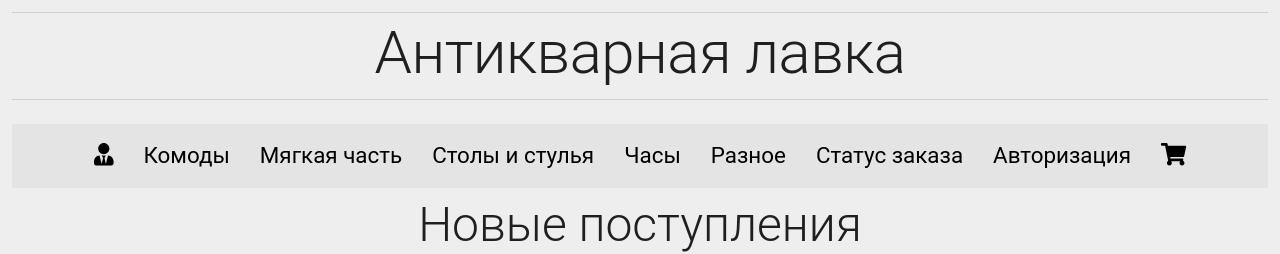
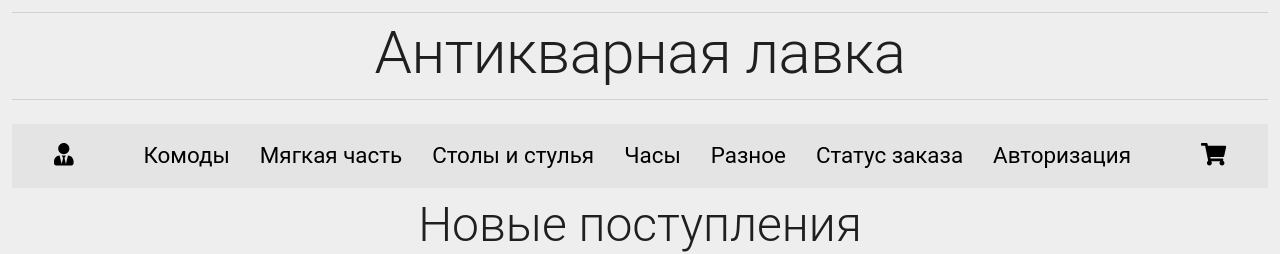
Before and after one commit to h0pped/antique-front, a Vue app: page /adminPanel in a window 1280 px wide. Shown: the top 254 px of the page. Built offline with nearby package versions, Linux system fonts and the light colour scheme; no server answers; the HTML template or start-up script is replaced by a standard one.

Commit message:
cart count on navbar

```diff
--- a/src/components/Header/NavBar/NavBar.vue
+++ b/src/components/Header/NavBar/NavBar.vue
@@ -4,7 +4,7 @@
       <v-col cols="12">
         <div class="nav">
           <ul>
-            <li>
+            <li class="mr-10">
               <router-link to="/adminPanel">
                  <i class="fas fa-user-tie"></i>
               </router-link>
@@ -50,8 +50,10 @@
               </router-link>
             </li>
 
-            <li>
+            <li class="ml-10">
               <router-link to="/cart">
+                 {{cart.length?cart.length:""}}
+
                  <i class="fas fa-shopping-cart"></i>
               </router-link>
             </li>
@@ -63,12 +65,14 @@
 </template>
 
 <script>
+import {mapGetters} from 'vuex'
 export default {
   name: "NavBar",
   data: () => ({
 
   }),
   computed:{
+    ...mapGetters(["cart"]),
     loggedIn(){
       return this.$store.getters.loggedIn
     }
```
